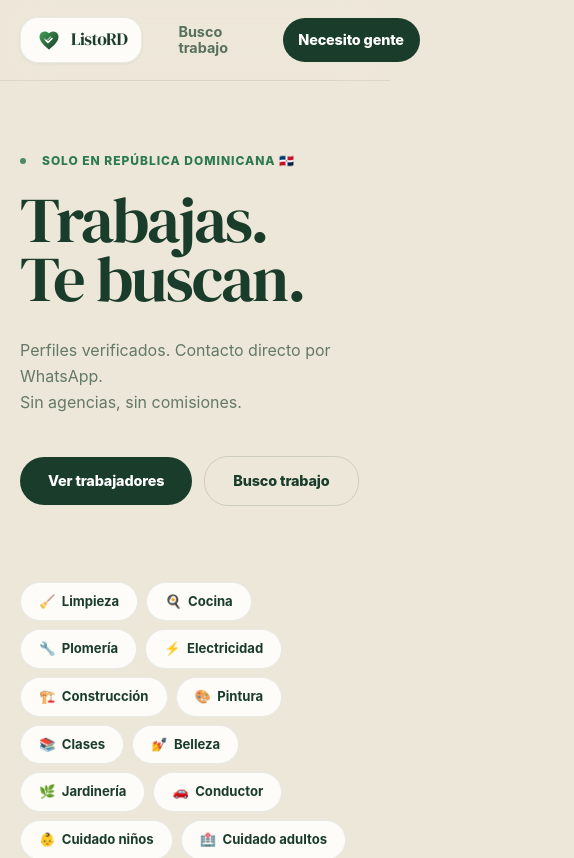
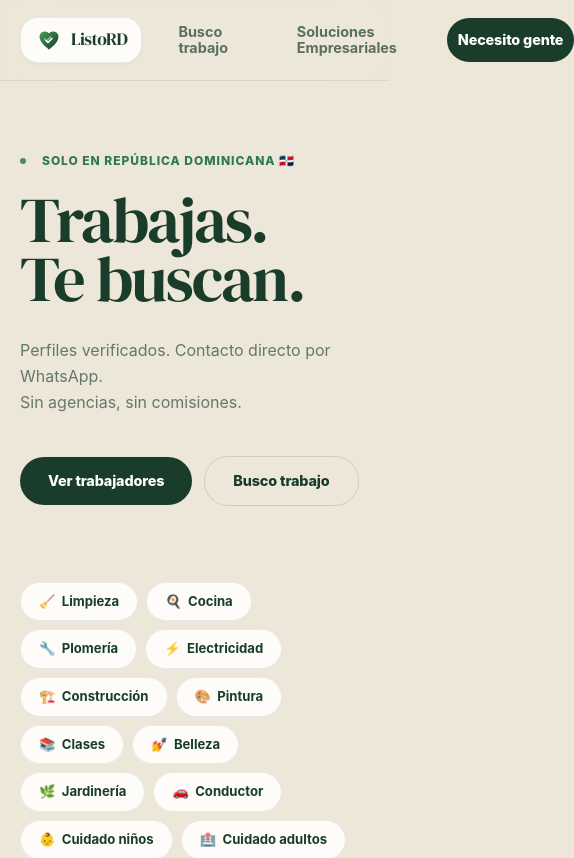
Before and after one commit to Fischer589/listord, a Next.js app: page / in a window 390 px wide. Shown: the top 858 px of the page, 574 px wide, since content can reach past the window. Built offline with nearby package versions, Linux system fonts and the light colour scheme; no server answers; the database is empty.

Commit message:
feat: add Soluciones Empresariales nav link
- Add third nav item linking to /soluciones-empresariales
- Hidden on mobile (sm:inline-flex) to avoid nav overflow
- Uses btn-ghost style, consistent with existing nav pattern
- No existing links removed

```diff
--- a/components/app-header.tsx
+++ b/components/app-header.tsx
@@ -52,6 +52,12 @@ export function AppHeader() {
             Busco trabajo
           </Link>
           <Link
+            href="/soluciones-empresariales"
+            className="tap-target btn-ghost text-xs sm:text-sm px-3 py-2 sm:px-4 hidden sm:inline-flex"
+          >
+            Soluciones Empresariales
+          </Link>
+          <Link
             href="/empleadores"
             className="tap-target btn-primary text-xs sm:text-sm px-3 py-2 sm:px-4 text-white"
           >
```
